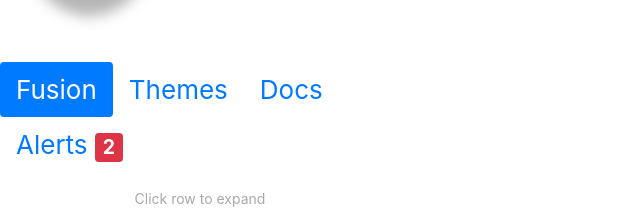
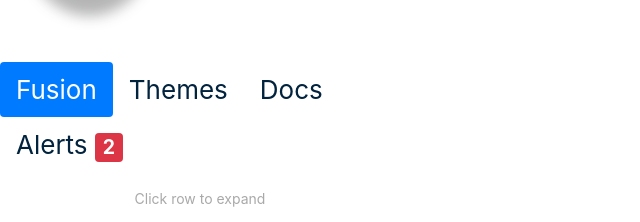
Before and after one commit to wapopartners/Fusion-Browser-Extension, a React (Create React App) app: page / in a window 1280 px wide. Shown: the part 146-368 px from the top of the page, without its empty margins (0-640 px from the left). Built offline with nearby package versions, Linux system fonts and the light colour scheme.

Commit message:
Match arcxp primary color

```diff
--- a/src/index.css
+++ b/src/index.css
@@ -20,3 +20,11 @@
   font-family: source-code-pro, Menlo, Monaco, Consolas, 'Courier New',
     monospace;
 }
+
+.nav-pills .nav-link.active {
+  background-color: #01233e;
+}
+
+.nav-item > a {
+  color: #01233e;
+}
```
